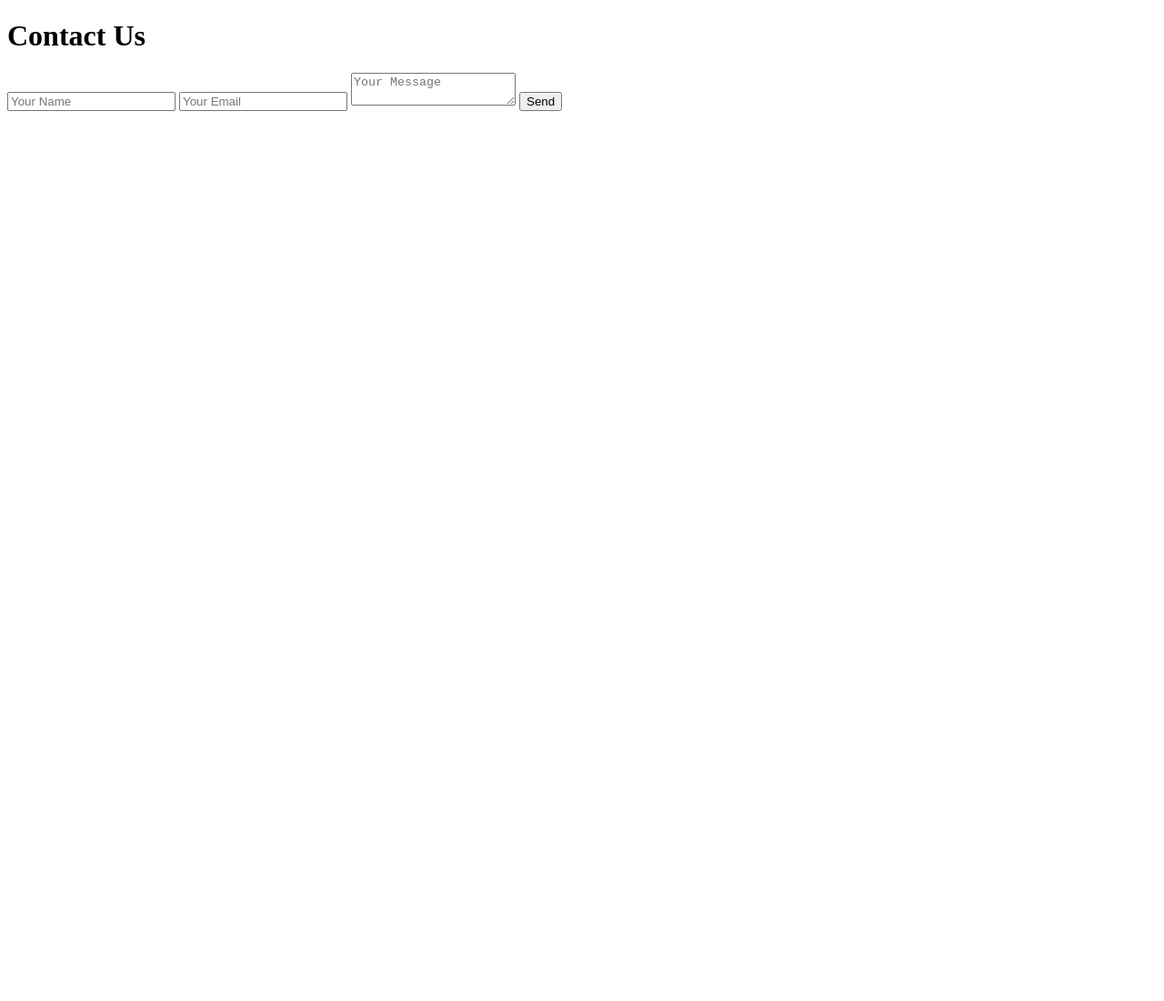
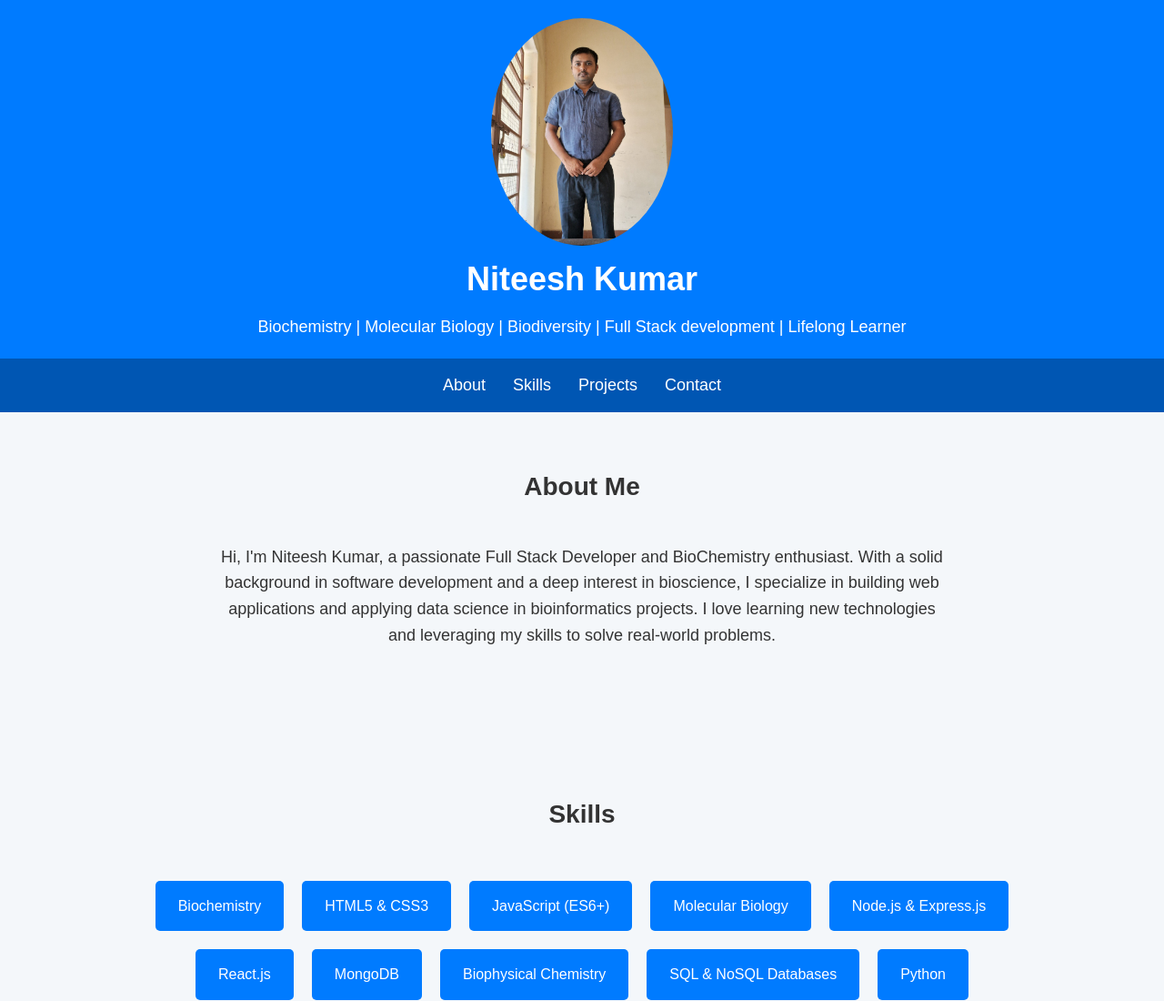
Before and after one commit to niteesh224/pf_niteesh, a website: page pf1.html in a window 1280 px wide. Shown: the top 1100 px of the page at 91% size. Before the commit the page ends 800 px from the top, so only its background shows below. Drawn offline with Linux system fonts and the light colour scheme.

Commit message:
Update pf1.html

```diff
--- a/pf1.html
+++ b/pf1.html
@@ -3,17 +3,222 @@
 <head>
   <meta charset="UTF-8">
   <meta name="viewport" content="width=device-width, initial-scale=1.0">
-    <title>Contact Us</title>
+  <title>Niteesh Kumar's Portfolio</title>
+  <style>
+    * {
+      margin: 0;
+      padding: 0;
+      box-sizing: border-box;
+    }
+    body {
+      font-family: 'Arial', sans-serif;
+      background-color: #f4f7fa;
+      color: #333;
+      line-height: 1.6;
+    }
+    header {
+      background-color: #007bff;
+      color: #fff;
+      padding: 20px 0;
+      text-align: center;
+    }
+    header h1 {
+      font-size: 36px;
+      margin-bottom: 10px;
+    }
+    header p {
+      font-size: 18px;
+      margin-bottom: 0;
+    }
+    nav {
+      display: flex;
+      justify-content: center;
+      background-color: #0056b3;
+      padding: 15px;
+    }
+    nav a {
+      color: #fff;
+      text-decoration: none;
+      margin: 0 15px;
+      font-size: 18px;
+      transition: color 0.3s ease;
+    }
+    nav a:hover {
+      color: #ffc107;
+    }
+    section {
+      padding: 60px 20px;
+    }
+    h2 {
+      text-align: center;
+      margin-bottom: 40px;
+      font-size: 28px;
+      color: #333;
+    }
+    .container {
+      max-width: 1100px;
+      margin: 0 auto;
+      padding: 0 20px;
+    }
+    .about, .skills, .projects, .contact {
+      display: flex;
+      flex-direction: column;
+      align-items: center;
+    }
+    .about p {
+      max-width: 800px;
+      text-align: center;
+      font-size: 18px;
+      margin-bottom: 40px;
+    }
+    .skills-list, .project-list {
+      display: flex;
+      justify-content: center;
+      flex-wrap: wrap;
+      list-style: none;
+      padding: 0;
+    }
+    .skills-list li, .project-list li {
+      background-color: #007bff;
+      color: #fff;
+      margin: 10px;
+      padding: 15px 25px;
+      border-radius: 5px;
+      font-size: 16px;
+      text-align: center;
+    }
+    .skills-list li:hover, .project-list li:hover {
+      background-color: #0056b3;
+    }
+    .contact-form {
+      width: 100%;
+      max-width: 600px;
+      display: flex;
+      flex-direction: column;
+    }
+    .contact-form input, .contact-form textarea {
+      padding: 10px;
+      margin-bottom: 15px;
+      border: 1px solid #ddd;
+      border-radius: 4px;
+      font-size: 16px;
+      width: 100%;
+    }
+    .contact-form button {
+      padding: 12px;
+      background-color: #007bff;
+      color: #fff;
+      font-size: 16px;
+      border: none;
+      border-radius: 4px;
+      cursor: pointer;
+      transition: background-color 0.3s ease;
+    }
+    .contact-form button:hover {
+      background-color: #0056b3;
+    }
+    footer {
+      background-color: #007bff;
+      color: #fff;
+      text-align: center;
+      padding: 10px 0;
+    }
+  </style>
+</head>
+<body>
+  <!-- Header Section -->
+  <header>
+    <img src="./uploads/nk1234.jpeg" alt="Niteesh Kumar Profile Photo" style="width:200px; height:auto;border-radius: 50%;">
+    <h1>Niteesh Kumar</h1>
+    <p>Biochemistry | Molecular Biology | Biodiversity | Full Stack development | Lifelong Learner</p>
+  </header>
+
+  <!-- Navigation Bar -->
+  <nav>
+    <a href="#about">About</a>
+    <a href="#skills">Skills</a>
+    <a href="#projects">Projects</a>
+    <a href="#contact">Contact</a>
+  </nav>
+
+
+  <!-- About Section -->
+  <section id="about" class="about">
+    <div class="container">
+      <h2>About Me</h2>
+      <p>
+        Hi, I'm Niteesh Kumar, a passionate Full Stack Developer and BioChemistry enthusiast.
+        With a solid background in software development and a deep interest in bioscience, I specialize in building web applications and applying data science in bioinformatics projects. I love learning new technologies and leveraging my skills to solve real-world problems.
+      </p>
+    </div>
+  </section>
+
+  <!-- Skills Section -->
+  <section id="skills" class="skills">
+    <div class="container">
+      <h2>Skills</h2>
+      <ul class="skills-list">
+        <li>Biochemistry</li>
+        <li>HTML5 & CSS3</li>
+        <li>JavaScript (ES6+)</li>
+        <li>Molecular Biology</li>
+        <li>Node.js & Express.js</li>
+        <li>React.js</li>
+        <li>MongoDB</li>
+        <li>Biophysical Chemistry</li>
+        <li>SQL & NoSQL Databases</li>
+        <li>Python</li>
+        <li>Bioinformatics Tools</li>
+        <li>Git & GitHub</li>
+      </ul>
+    </div>
+  </section>
+
+  <!-- Projects Section -->
+  <section id="projects" class="projects">
+    <div class="container">
+      <h2>Projects</h2>
+      <ul class="project-list">
+        <li>Portfolio Website: Built with HTML, CSS, and JavaScript.</li>
+        <li>Flask Bioinformatics App: Integrated biological data processing.</li>
+        <li>E-commerce Platform: Full stack application with React and Node.js.</li>
+        <li>Data Analysis in Bioinformatics: Python-based data visualization.</li>
+      </ul>
+    </div>
+  </section>
+
+  <!-- Contact Section -->
+  <section id="contact" class="contact">
+    <div class="container">
+      <h2>Contact Me</h2>
+      <form class="contact-form" id="contactForm">
+        <input type="text" id="name" name="name" placeholder="Your Name" required>
+        <input type="email" id="email" name="email" placeholder="Your Email" required>
+        <textarea id="message" name="message" rows="5" placeholder="Your Message" required></textarea>
+        <button type="submit">Send Message</button>
+      </form>
+      <div id="responseMessage" class="message"></div>
+    </div>
+  </section>
+
+  <!-- Footer -->
+  <footer>
+    <p>&copy; 2024 Niteesh Kumar. All rights reserved.</p>
+  </footer>
+
   <script>
-        async function submitForm(event) {
-            event.preventDefault(); // Prevent the default form submission
+    document.getElementById('contactForm').addEventListener('submit', async function(event) {
+      event.preventDefault();
 
-            const name = document.getElementById('name').value;
-            const email = document.getElementById('email').value;
-            const message = document.getElementById('message').value;
+      const name = document.getElementById('name').value.trim();
+      const email = document.getElementById('email').value.trim();
+      const message = document.getElementById('message').value.trim();
+      const responseMessage = document.getElementById('responseMessage');
+      responseMessage.textContent = '';  // Reset any previous messages
 
       try {
-                const response = await fetch('/contact', {
+        // Submit the form via a POST request to the backend
+        const response = await fetch('http://localhost:8080/contact', {
           method: 'POST',
           headers: {
             'Content-Type': 'application/json',
@@ -21,26 +226,26 @@
           body: JSON.stringify({ name, email, message }),
         });
 
-                if (!response.ok) {
-                    throw new Error('Network response was not ok');
+        // Handle different responses
+        if (response.ok) {
+          const successText = await response.text();
+          responseMessage.textContent = successText || 'Message sent successfully!';
+          responseMessage.classList.add('success');
+          responseMessage.classList.remove('error');
+        } else {
+          const errorText = await response.text();
+          responseMessage.textContent = errorText || 'Submission failed. Please try again.';
+          responseMessage.classList.add('error');
+          responseMessage.classList.remove('success');
         }
-
-                const result = await response.text();
-                alert(result); // Notify user of success
       } catch (error) {
         console.error('Error:', error);
-                alert('An error occurred. Please try again later.');
+        responseMessage.textContent = 'An error occurred. Please try again later.';
+        responseMessage.classList.add('error');
+        responseMessage.classList.remove('success');
       }
-        }
+    });
   </script>
-</head>
-<body>
-    <h1>Contact Us</h1>
-    <form onsubmit="submitForm(event)">
-        <input type="text" id="name" placeholder="Your Name" required />
-        <input type="email" id="email" placeholder="Your Email" required />
-        <textarea id="message" placeholder="Your Message" required></textarea>
-        <button type="submit">Send</button>
-    </form>
+
 </body>
 </html>
```
Lines whose indentation alone changed are shown as unchanged.
